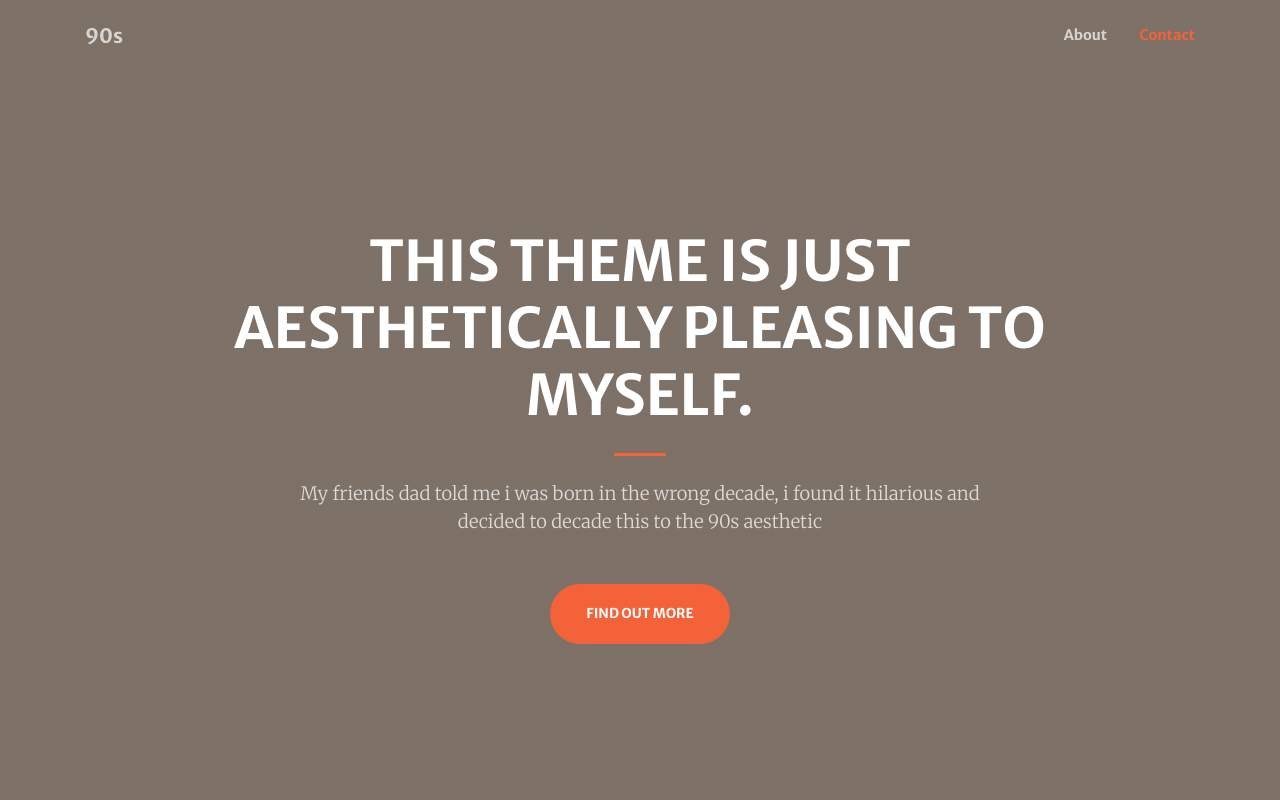
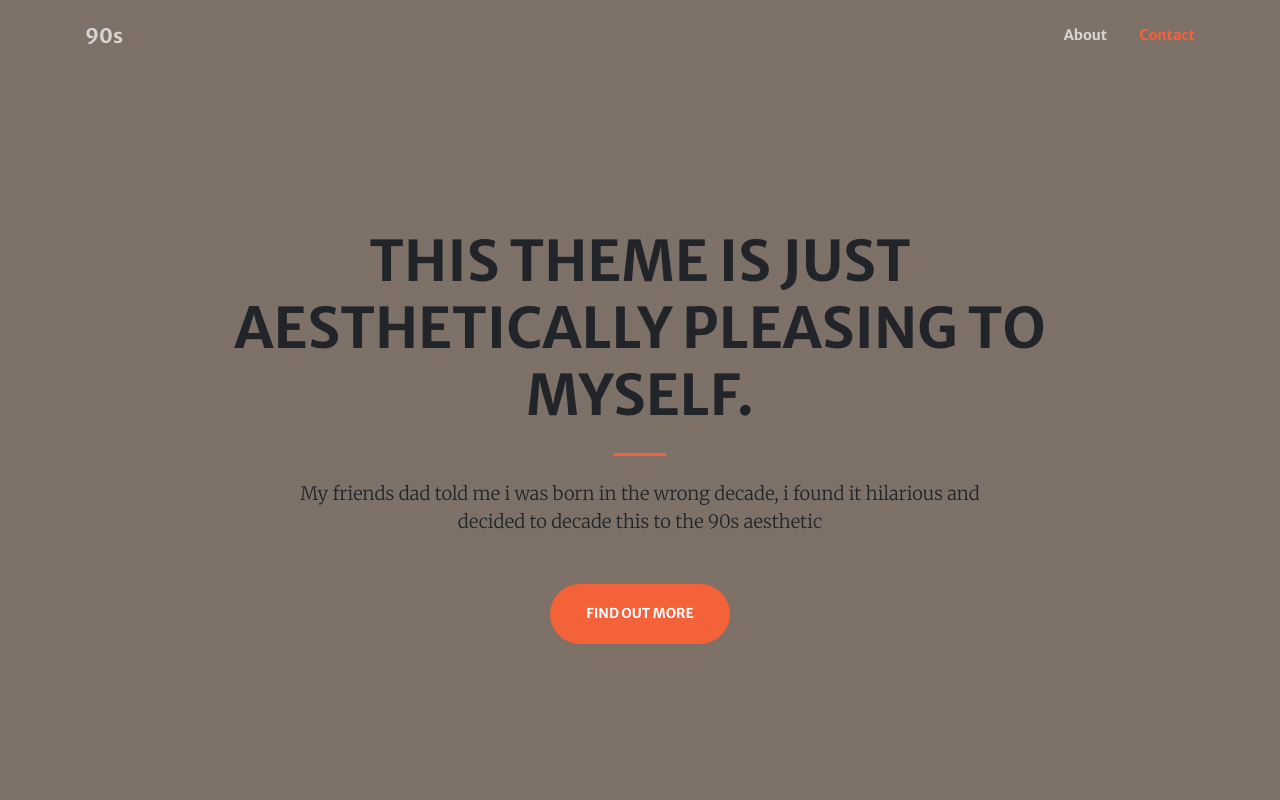
Before and after one commit to fathimag-code/90s, a website: page dist/index.html in a window 1280 px wide. Shown: the top 800 px of the page. Drawn offline with nearby package versions, Linux system fonts and the light colour scheme.

Commit message:
add lines

```diff
--- a/dist/index.html
+++ b/dist/index.html
@@ -37,11 +37,11 @@
             <div class="container h-100">
                 <div class="row h-100 align-items-center justify-content-center text-center">
                     <div class="col-lg-10 align-self-end">
-                        <h1 class="text-uppercase text-white font-weight-bold">This theme is just aesthetically pleasing to myself.</h1>
+                        <h1 class="text-uppercase text-black font-weight-bold">This theme is just aesthetically pleasing to myself.</h1>
                         <hr class="divider my-4" />
                     </div>
                     <div class="col-lg-8 align-self-baseline">
-                        <p class="text-white-75 font-weight-light mb-5">My friends dad told me i was born in the wrong decade, i found it hilarious and decided to decade this to the 90s aesthetic </p>
+                        <p class="text-black-75 font-weight-light mb-5">My friends dad told me i was born in the wrong decade, i found it hilarious and decided to decade this to the 90s aesthetic </p>
                         <a class="btn btn-primary btn-xl js-scroll-trigger" href="#about">Find Out More</a>
                     </div>
                 </div>
```
